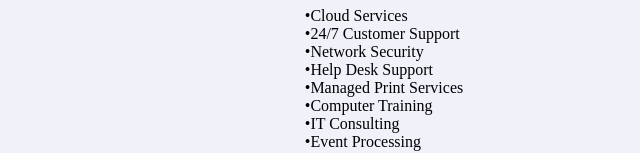
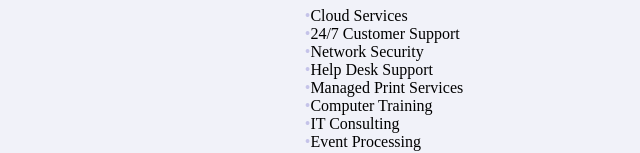
Before and after one commit to rstepp1/rstepp1.github.io, a plain HTML site: page itis3135/brand/services.html in a window 1280 px wide. Shown: the part 809-962 px from the top of the page, 276-916 px from the left. Drawn offline with Linux system fonts and the light colour scheme.

Commit message:
html fixes

```diff
--- a/itis3135/brand/styles/default.css
+++ b/itis3135/brand/styles/default.css
@@ -31,7 +31,7 @@
 
 		ul li::before {
 			content: "\2022";
-			color: C5C3E9;
+			color: #C5C3E9;
 		}
 		div{
 			text-align: center;
```
Also changed, not shown: itis3135/brand/contact.html (+9 -9 lines), itis3135/brand/index.html (+8 -8 lines), itis3135/brand/services.html (+8 -8 lines).
